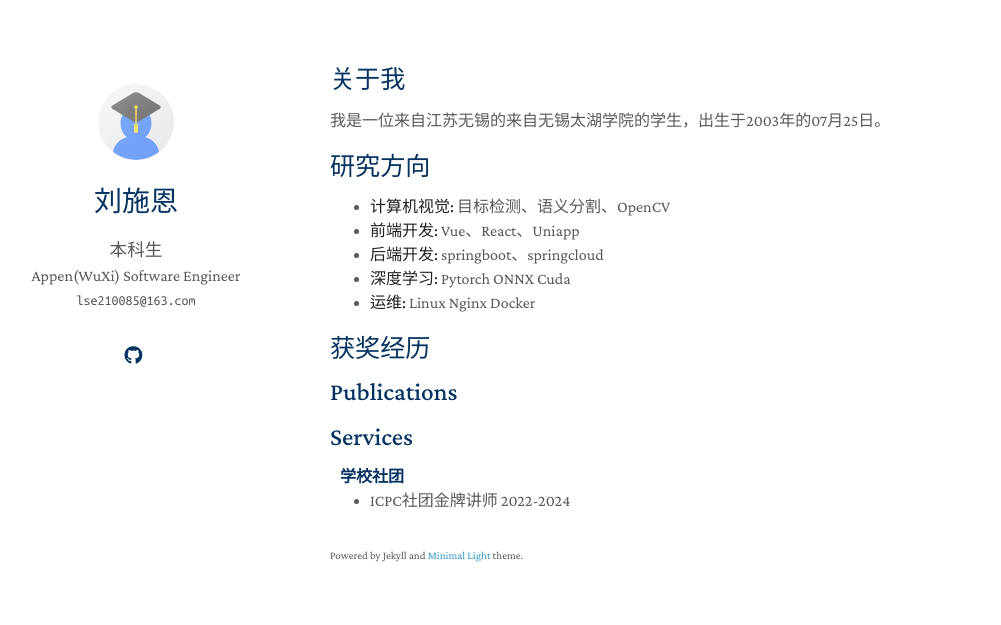
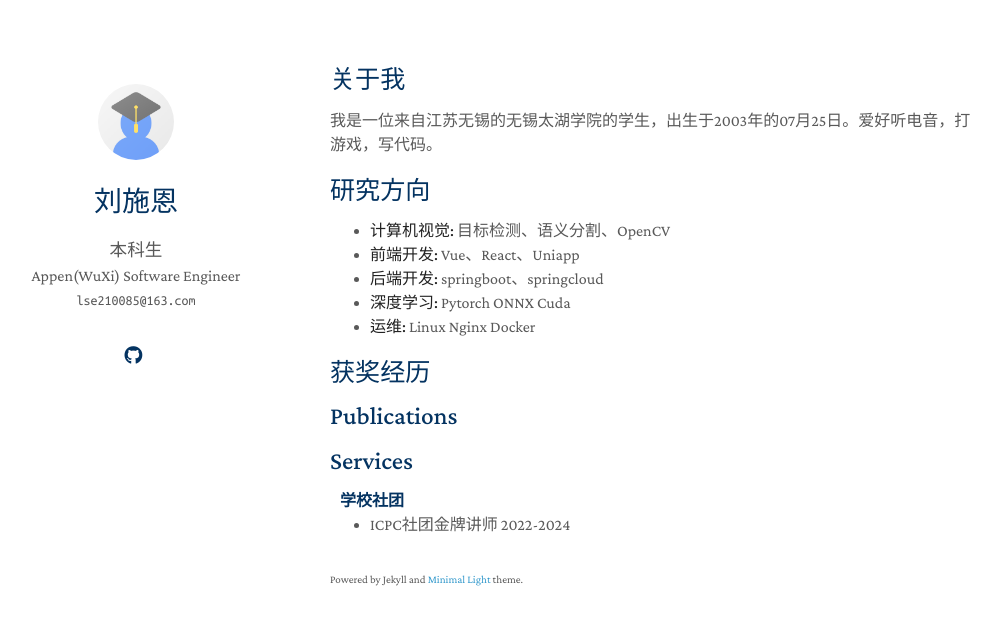
Before and after one commit to lsewcx/lse, a Jekyll site: the page built from index.md, in a window 1280 px wide. Shown: the top 625 px of the page, without its empty margins (140-1141 px from the left). Built offline with Jekyll 4.4.1, drawn with Linux system fonts in a browser that asks for light colours; a style sheet for code colours, icons or effects is not loaded; our own code applies the rules of GitHub Pages for plain Markdown files.

Commit message:
修改关于我的部分

```diff
--- a/index.md
+++ b/index.md
@@ -4,7 +4,7 @@ layout: homepage
 
 ## 关于我
 
-我是一位来自江苏无锡的来自无锡太湖学院的学生，出生于2003年的07月25日。
+我是一位来自江苏无锡的无锡太湖学院的学生，出生于2003年的07月25日。爱好听电音，打游戏，写代码。
 
 ## 研究方向
 
```
